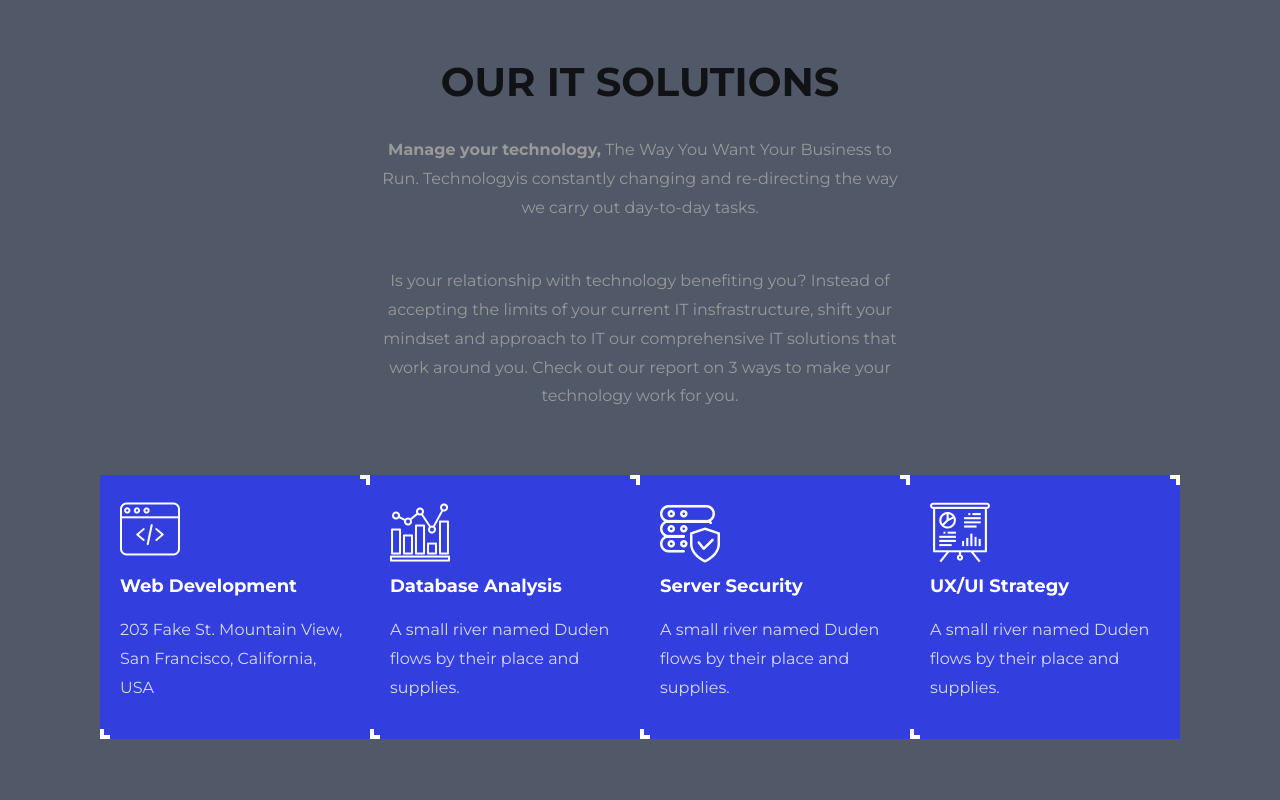
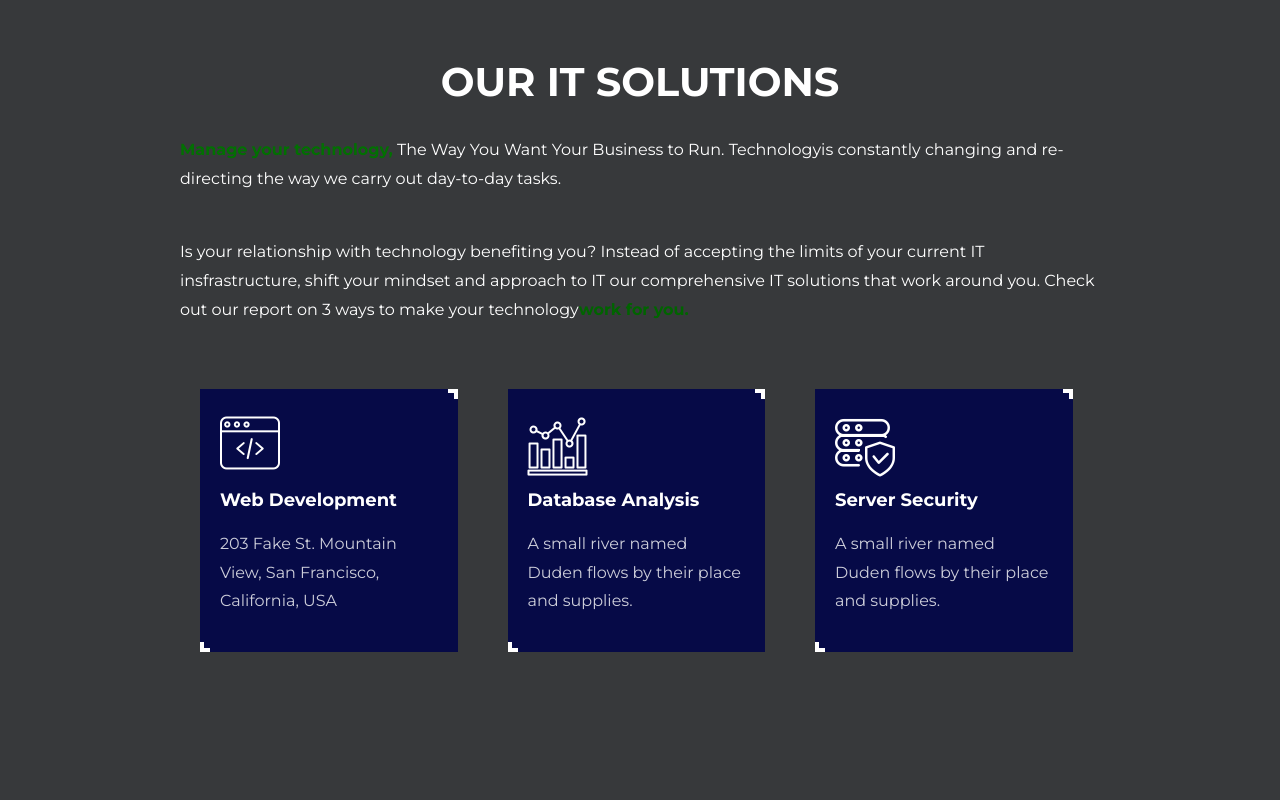
Before and after one commit to therockitpad/abcld-website, a plain HTML site: page itsolution/index.html in a window 1280 px wide. Shown: the part 860-1660 px from the top of the page. Drawn offline with Linux system fonts and the light colour scheme; some packages are replaced by stand-ins of ours; no server answers; files whose address does not match are found by name.

Commit message:
updated services section

```diff
--- a/itsolution/index.html
+++ b/itsolution/index.html
@@ -87,20 +87,20 @@
 	<section class="ftco-section">
 		<div class="container">
 			<div class="row justify-content-center pb-5">
-				<div class="col-lg-6 heading-section text-center ftco-animate">
-					<h2 class="mb-4">OUR IT SOLUTIONS</h2>
-					<p><b>Manage your technology,</b> The Way You Want Your Business to Run. Technologyis constantly changing and re-directing
+				<div class="col-lg-10 heading-section text-align:left ftco-animate">
+					<h2 class="mb-4 text-center" style="color:white;">OUR IT SOLUTIONS</h2>
+					<p style="color: white;"><b style="color: rgb(2, 112, 2);">Manage your technology,</b> The Way You Want Your Business to Run. Technologyis constantly changing and re-directing
 					the way we carry out day-to-day tasks.</p><br />
-					<p>Is your relationship with technology benefiting you? Instead of accepting the limits of your current IT insfrastructure, shift your
+					<p style="color: white;">Is your relationship with technology benefiting you? Instead of accepting the limits of your current IT insfrastructure, shift your
 						mindset and approach to IT our comprehensive IT solutions that work around you. Check out our report on 3 ways to make your
-						technology work for you.
+						technology<b style="color:darkgreen;">work for you.</b>
 					</p>
 				</div>
 			</div>
 			<div class="container">
 
 				<div class="row d-flex no-gutters">
-					<div class="col-md-3 d-flex align-self-stretch ftco-animate">
+					<div class="col-md-3 d-flex align-self-center ftco-animate">
 						<div class="media block-6 services d-block">
 							<div class="line"></div>
 							<div class="icon"><span class="flaticon-web-programming"></span></div>
@@ -126,16 +126,6 @@
 							<div class="icon"><span class="flaticon-secure"></span></div>
 							<div class="media-body">
 								<h3 class="heading mb-3">Server Security</h3>
-								<p>A small river named Duden flows by their place and supplies.</p>
-							</div>
-						</div>
-					</div>
-					<div class="col-md-3 d-flex align-self-stretch ftco-animate">
-						<div class="media block-6 services d-block">
-							<div class="line"></div>
-							<div class="icon"><span class="flaticon-presentation"></span></div>
-							<div class="media-body">
-								<h3 class="heading mb-3">UX/UI Strategy</h3>
 								<p>A small river named Duden flows by their place and supplies.</p>
 							</div>
 						</div>
```
Also changed, not shown: itsolution/css/style.css.
